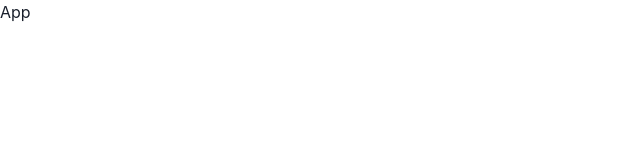
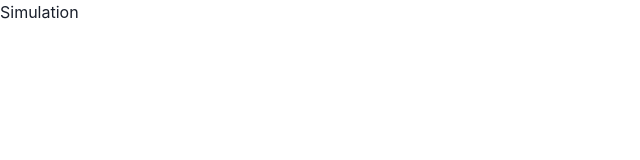
Before and after one commit to gabriel-de-azevedo/giro-tech-test, a React (Create React App) app: page /simulation/1 in a window 1280 px wide. Shown: the top 160 px of the page, without its empty margins (0-640 px from the left). Built offline with nearby package versions, Linux system fonts and the light colour scheme.

Commit message:
feat: add basic routes

```diff
--- a/package.json
+++ b/package.json
@@ -12,6 +12,7 @@
     "framer-motion": "^7.2.1",
     "react": "^18.2.0",
     "react-dom": "^18.2.0",
+    "react-router-dom": "^6.3.0",
     "react-scripts": "5.0.1",
     "web-vitals": "^2.1.4"
   },
--- a/src/App.js
+++ b/src/App.js
@@ -1,5 +1,7 @@
+import { AppRoutes } from './Routes';
+
 function App() {
-  return <div>App</div>;
+  return <AppRoutes />;
 }
 
 export default App;
--- /dev/null
+++ b/src/Pages/Login/index.js
@@ -0,0 +1,3 @@
+export const Login = () => {
+  return <div>Login</div>;
+};
--- /dev/null
+++ b/src/Pages/Simulation/index.js
@@ -0,0 +1,3 @@
+export const Simulation = () => {
+  return <div>Simulation</div>;
+};
--- /dev/null
+++ b/src/Routes/index.js
@@ -0,0 +1,14 @@
+import { Route, Routes } from 'react-router-dom';
+import { Login } from '../Pages/Login';
+import { Simulation } from '../Pages/Simulation';
+
+export const AppRoutes = () => {
+  return (
+    <Routes>
+      <Route index element={<Login />} />
+      <Route path="/simulation">
+        <Route path=":user_email" element={<Simulation />} />
+      </Route>
+    </Routes>
+  );
+};
--- a/src/index.js
+++ b/src/index.js
@@ -2,12 +2,15 @@ import React from 'react';
 import ReactDOM from 'react-dom/client';
 import App from './App';
 import { ChakraProvider } from '@chakra-ui/react';
+import { BrowserRouter } from 'react-router-dom';
 
 const root = ReactDOM.createRoot(document.getElementById('root'));
 root.render(
   <React.StrictMode>
     <ChakraProvider>
-      <App />
+      <BrowserRouter>
+        <App />
+      </BrowserRouter>
     </ChakraProvider>
   </React.StrictMode>
 );
```
Also changed, not shown: 1 other file (tests, documents, lock files or other folders).
